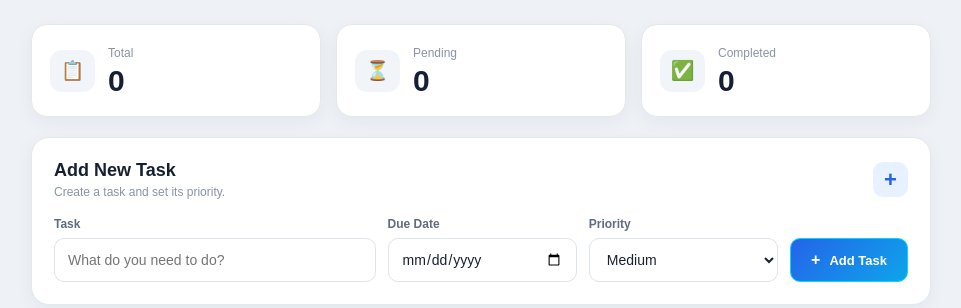
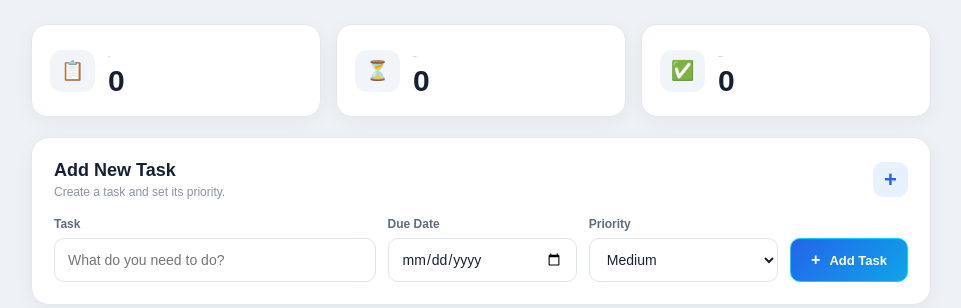
Before and after one commit to sachinkumar7033/Project-02-Todo-Task-Manager, a Flask app: page / in a window 1280 px wide. Shown: the part 136-444 px from the top of the page, without its empty margins (159-1120 px from the left). Run offline with Flask 3, Linux system fonts and the light colour scheme.

Commit message:
css update

```diff
--- a/static/css/style.css
+++ b/static/css/style.css
@@ -94,7 +94,7 @@ button {
 
 .stat-label {
     color: #8a94a6;
-    font-size: 12px;
+    font-size: 1px;
 }
 
 .add-task-card {
```
